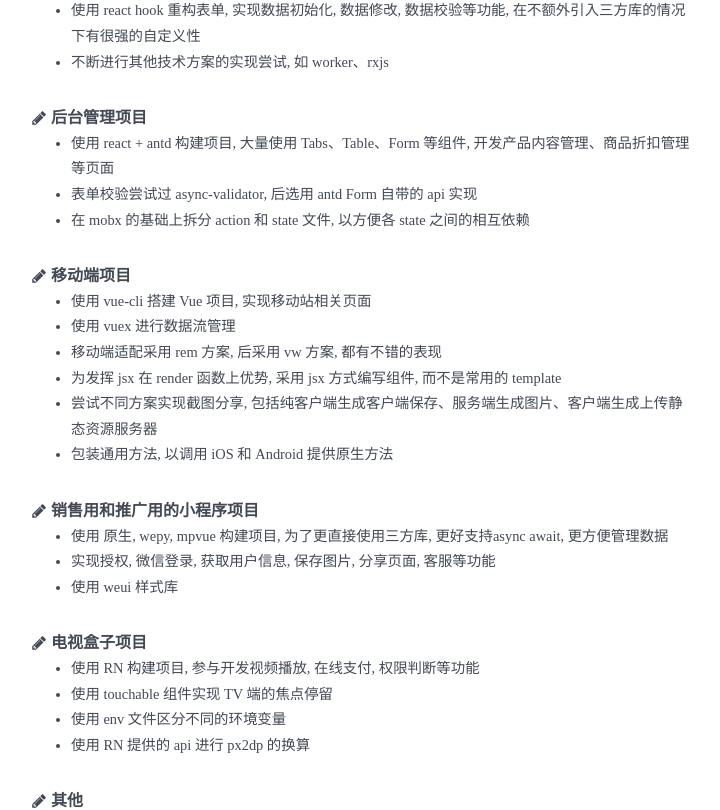
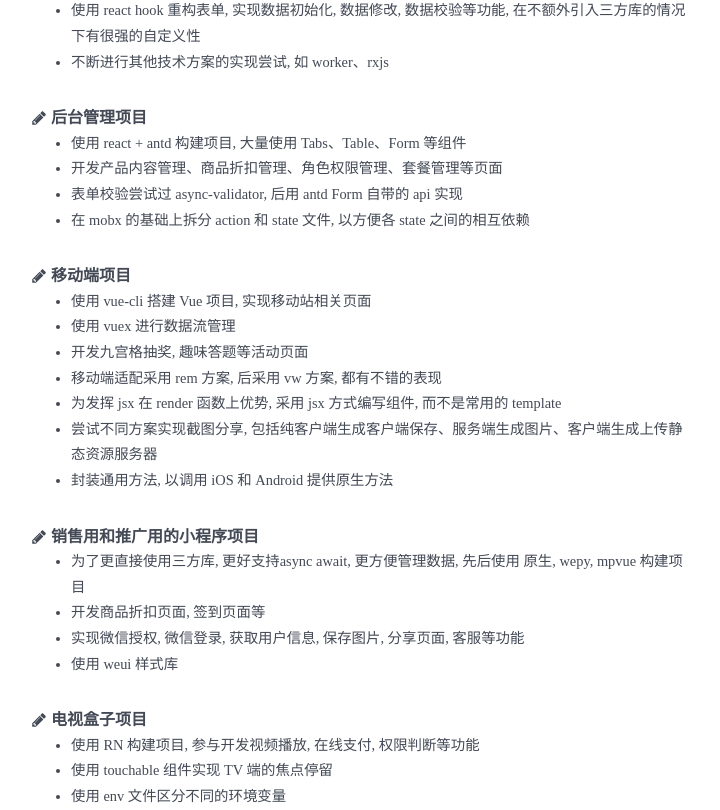
Before and after one commit to gino20/resume, a Vue app: page /#/ in a window 1280 px wide. Shown: the part 933-1743 px from the top of the page, without its empty margins (279-999 px from the left). Built offline with nearby package versions, Linux system fonts and the light colour scheme.

Commit message:
fix: udpate resume

```diff
--- a/src/constants.ts
+++ b/src/constants.ts
@@ -1,134 +1,140 @@
 export default {
   name: {
-    chinese: '洪嘉晖',
-    pinyin: 'Hong Jiahui',
+    chinese: "洪嘉晖",
+    pinyin: "Hong Jiahui"
   },
-  nickname: 'gino20',
-  post: 'WEB前端工程师',
-  link: 'https://gino20.github.com/resume',
+  nickname: "gino20",
+  post: "WEB前端工程师",
+  link: "https://gino20.github.com/resume",
   contact: {
-    location: '北京',
-    email: 'gino20.hong@gmail.com',
-    mobile: '13696924950',
-    github: 'https://github.com/gino20',
+    location: "北京",
+    email: "gino20.hong@gmail.com",
+    mobile: "13696924950",
+    github: "https://github.com/gino20"
   },
   profile: {
-    gender: '男',
-    birth: '1987.01',
-    workingYears: '4年',
-    hobbies: ['足球', '篮球'],
+    gender: "男",
+    birth: "1987.01",
+    workingYears: "4年",
+    hobbies: ["足球", "篮球"]
   },
   education: [
     {
-      school: '福建农林大学',
-      degree: '本科',
-      major: '生物科学',
-      during: '2005 ~ 2009',
-    },
+      school: "福建农林大学",
+      degree: "本科",
+      major: "生物科学",
+      during: "2005 ~ 2009"
+    }
   ],
   career: [
     {
-      company: '北京万门教育科技有限公司',
-      during: '2014.10 ~ 至今',
+      company: "北京万门教育科技有限公司",
+      during: "2014.10 ~ 至今",
       post:
-        '万门大学是一家综合型在线教育平台, 有自主的录制课程和直播课程, 内容包括大学课程, 中学课程, 各类小语种, 各类文理科课程等. ' +
-        '工作内容包括前端架构搭建, 大部分页面的样式, 主要功能的开发. ' +
-        '主要使用框架 React, Vue, React-Native, 小程序.',
-      homepage: 'www.wanmen.org',
+        "万门大学是一家综合型在线教育平台, 有自主的录制课程和直播课程, 内容包括大学课程, 中学课程, 各类小语种, 各类文理科课程等. " +
+        "工作内容包括前端架构搭建, 大部分页面的样式, 主要功能的开发. " +
+        "主要使用框架 React, Vue, React-Native, 小程序.",
+      homepage: "www.wanmen.org",
       projects: [
         {
-          name: '官网项目',
+          name: "官网项目",
           missions: [
-            '使用 React 重构原来 Angular 1 搭建的项目, 从零开始配置 webpack + React, 并配置工程化所需要的 linter, formatter 等',
-            '使用 flowtype 进行类型检测',
-            '初期使用 Sass + Postcss 编写样式, 后由于 Postcss 配合插件能满足大部分使用场景, 故拿掉 Sass 使用 Postcss + css-modules',
-            '尝试过 components + containers + views 的三层结构 和 components + containers 的双层结构 来组织项目',
-            '初期使用 redux 进行数据管理, 后使用 mobx, 代码量相对少点也相对直观点, 借此了解了 functional programming 相关概念',
-            '配合 react-router 在路由层实现按需加载, 以优化页面加载速度',
-            '编写基础组件, 如 Button, Carousel, Modal 等',
-            '使用 axios 拦截器进行全局 http 请求的处理',
-            '实现注册登录, 视屏播放, 在线支付, 微信分享等功能',
-            '为满足项目的扩展, 尝试过 拆分多个项目、一个项目同时打包多个dist、一个项目分别打包多个dist、monorepos 后, 选用 yarn workspaces 和 lerna 构建 monorepos',
-            '使用 react hook 重构表单, 实现数据初始化, 数据修改, 数据校验等功能, 在不额外引入三方库的情况下有很强的自定义性',
-            '不断进行其他技术方案的实现尝试, 如 worker、rxjs',
-          ],
-        },
-        {
-          name: '后台管理项目',
-          missions: [
-            '使用 react + antd 构建项目, 大量使用 Tabs、Table、Form 等组件, 开发产品内容管理、商品折扣管理等页面',
-            '表单校验尝试过 async-validator, 后选用 antd Form 自带的 api 实现',
-            '在 mobx 的基础上拆分 action 和 state 文件, 以方便各 state 之间的相互依赖',
-          ],
-        },
-        {
-          name: '移动端项目',
-          missions: [
-            '使用 vue-cli 搭建 Vue 项目, 实现移动站相关页面',
-            '使用 vuex 进行数据流管理',
-            '移动端适配采用 rem 方案, 后采用 vw 方案, 都有不错的表现',
-            '为发挥 jsx 在 render 函数上优势, 采用 jsx 方式编写组件, 而不是常用的 template',
-            '尝试不同方案实现截图分享, 包括纯客户端生成客户端保存、服务端生成图片、客户端生成上传静态资源服务器',
-            '包装通用方法, 以调用 iOS 和 Android 提供原生方法',
+            "使用 React 重构原来 Angular 1 搭建的项目, 从零开始配置 webpack + React, 并配置工程化所需要的 linter, formatter 等",
+            "使用 flowtype 进行类型检测",
+            "初期使用 Sass + Postcss 编写样式, 后由于 Postcss 配合插件能满足大部分使用场景, 故拿掉 Sass 使用 Postcss + css-modules",
+            "尝试过 components + containers + views 的三层结构 和 components + containers 的双层结构 来组织项目",
+            "初期使用 redux 进行数据管理, 后使用 mobx, 代码量相对少点也相对直观点, 借此了解了 functional programming 相关概念",
+            "配合 react-router 在路由层实现按需加载, 以优化页面加载速度",
+            "编写基础组件, 如 Button, Carousel, Modal 等",
+            "使用 axios 拦截器进行全局 http 请求的处理",
+            "实现注册登录, 视屏播放, 在线支付, 微信分享等功能",
+            "为满足项目的扩展, 尝试过 拆分多个项目、一个项目同时打包多个dist、一个项目分别打包多个dist、monorepos 后, 选用 yarn workspaces 和 lerna 构建 monorepos",
+            "使用 react hook 重构表单, 实现数据初始化, 数据修改, 数据校验等功能, 在不额外引入三方库的情况下有很强的自定义性",
+            "不断进行其他技术方案的实现尝试, 如 worker、rxjs"
           ]
         },
         {
-          name: '销售用和推广用的小程序项目',
+          name: "后台管理项目",
           missions: [
-            '使用 原生, wepy, mpvue 构建项目, 为了更直接使用三方库, 更好支持async await, 更方便管理数据',
-            '实现授权, 微信登录, 获取用户信息, 保存图片, 分享页面, 客服等功能',
-            '使用 weui 样式库',
+            "使用 react + antd 构建项目, 大量使用 Tabs、Table、Form 等组件",
+            "开发产品内容管理、商品折扣管理、角色权限管理、套餐管理等页面",
+            "表单校验尝试过 async-validator, 后用 antd Form 自带的 api 实现",
+            "在 mobx 的基础上拆分 action 和 state 文件, 以方便各 state 之间的相互依赖"
           ]
         },
         {
-          name: '电视盒子项目',
+          name: "移动端项目",
           missions: [
-            '使用 RN 构建项目, 参与开发视频播放, 在线支付, 权限判断等功能',
-            '使用 touchable 组件实现 TV 端的焦点停留',
-            '使用 env 文件区分不同的环境变量',
-            '使用 RN 提供的 api 进行 px2dp 的换算',
+            "使用 vue-cli 搭建 Vue 项目, 实现移动站相关页面",
+            "使用 vuex 进行数据流管理",
+            "开发九宫格抽奖, 趣味答题等活动页面",
+            "移动端适配采用 rem 方案, 后采用 vw 方案, 都有不错的表现",
+            "为发挥 jsx 在 render 函数上优势, 采用 jsx 方式编写组件, 而不是常用的 template",
+            "尝试不同方案实现截图分享, 包括纯客户端生成客户端保存、服务端生成图片、客户端生成上传静态资源服务器",
+            "封装通用方法, 以调用 iOS 和 Android 提供原生方法"
           ]
         },
         {
-          name: '其他',
+          name: "销售用和推广用的小程序项目",
           missions: [
-            '修改 node 接口',
-            '编写 python 数据迁移脚本',
-          ],
+            "为了更直接使用三方库, 更好支持async await, 更方便管理数据, 先后使用 原生, wepy, mpvue 构建项目",
+            "开发商品折扣页面, 签到页面等",
+            "实现微信授权, 微信登录, 获取用户信息, 保存图片, 分享页面, 客服等功能",
+            "使用 weui 样式库"
+          ]
         },
-      ],
+        {
+          name: "电视盒子项目",
+          missions: [
+            "使用 RN 构建项目, 参与开发视频播放, 在线支付, 权限判断等功能",
+            "使用 touchable 组件实现 TV 端的焦点停留",
+            "使用 env 文件区分不同的环境变量",
+            "使用 RN 提供的 api 进行 px2dp 的换算"
+          ]
+        },
+        {
+          name: "其他",
+          missions: ["修改 node 接口", "编写 python 数据迁移脚本"]
+        }
+      ]
     },
     {
-      company: '厦门蓝蕾软件科技有限公司',
-      during: '2014.08',
-      post: '前端开发实习',
-      homepage: 'jdxx.jd-dian.com/indexPC.html',
+      company: "厦门蓝蕾软件科技有限公司",
+      during: "2014.08",
+      post: "前端开发实习",
+      homepage: "jdxx.jd-dian.com/indexPC.html",
       projects: [
         {
-          name: '官网首页, 移动端活动页',
-          missions: ['使用 Sass, jQuery 编写页面'],
-        },
-      ],
+          name: "官网首页, 移动端活动页",
+          missions: ["使用 Sass, jQuery 编写页面"]
+        }
+      ]
     },
     {
-      company: '厦门市品佳贸易有限公司',
-      during: '2014.03 ~ 2014.06',
-      post: '餐饮配送员',
+      company: "厦门市品佳贸易有限公司",
+      during: "2014.03 ~ 2014.06",
+      post: "餐饮配送员"
     },
     {
-      company: '沃骐（厦门）装饰有限公司',
-      during: '2012.06 ~ 2013.10',
-      post: '综合部职员',
+      company: "沃骐（厦门）装饰有限公司",
+      during: "2012.06 ~ 2013.10",
+      post: "综合部职员"
     },
     {
-      company: '厦门产业技术研究院 技术市场部职员 2010.9-2011.',
-      during: '2010.09 ~ 2011.06',
-      post: '技术市场部职员',
+      company: "厦门产业技术研究院 技术市场部职员",
+      during: "2010.09 ~ 2011.06",
+      post: "技术市场部职员"
     }
   ],
   skills: [
-    '熟悉: React, Vue, jQuery, ES6, Git, Webpack, Sass, Postcss, GraphQL',
-    '用过: Angular, rxjs, Vim, Nginx, Python, Rollup, Photoshop',
+    "熟悉: React, Vue, jQuery, ES6, Git, Webpack, Sass, Postcss, GraphQL",
+    "用过: Angular, rxjs, Vim, Nginx, Python, Rollup, Photoshop"
   ],
-  brief: ['热爱敲代码', '喜欢新技术', '实现功能的同时考量对全局的影响', '轻度代码洁癖', '乐于尝试各种更好的实现方案'],
+  brief: [
+    "热爱敲代码",
+    "喜欢新技术",
+    "实现功能的同时考量对全局的影响",
+    "轻度代码洁癖",
+    "乐于尝试各种更好的实现方案"
+  ]
 };
```
